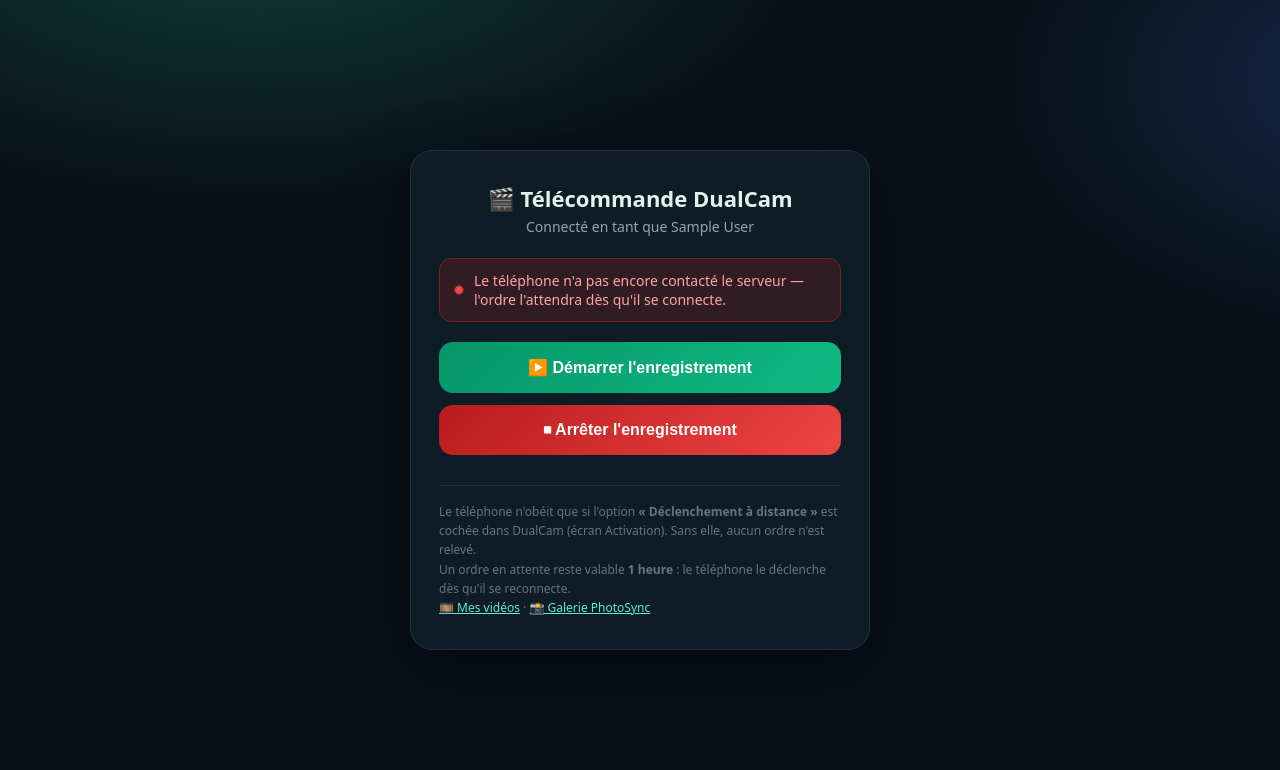
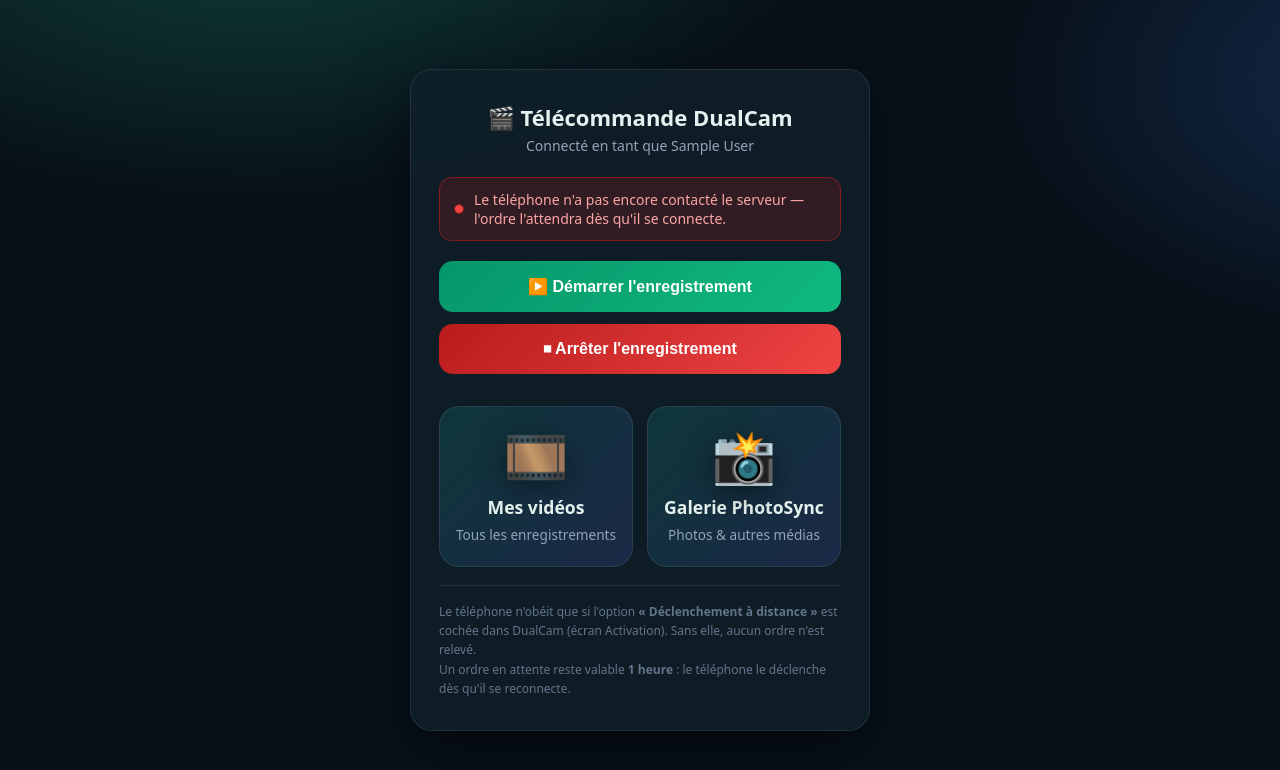
Before and after one commit to luvumbu/luvumbu, a PHP site: page /DualCam/web/remote.php in a window 1280 px wide. Shown: the top 770 px of the page. Run offline with PHP 8.4, Linux system fonts and the light colour scheme; the visitor is signed in with stand-in values (Sample User, id 1); data that the repository does not hold is empty.

Commit message:
dualcam : télécommande — mêmes tuiles d'accès (logos en avant) que l'accueil
Co-Authored-By: Claude Opus 4.8 <noreply@anthropic.com>

```diff
--- a/DualCam/web/remote.php
+++ b/DualCam/web/remote.php
@@ -100,6 +100,16 @@ $online  = $agoSec !== null && $agoSec <= 60;
     .note{color:#64748b;font-size:12px;line-height:1.6;margin-top:18px;border-top:1px solid rgba(148,163,184,.15);padding-top:16px;}
     a{color:#5eead4;}
 
+    /* Tuiles d'accès (logos bien en avant), même style que l'accueil DualCam. */
+    .quicklinks{display:grid;grid-template-columns:1fr 1fr;gap:14px;margin-top:20px;}
+    .ql{display:flex;flex-direction:column;align-items:center;text-align:center;gap:4px;padding:22px 14px;border-radius:20px;text-decoration:none;color:#e6f2ef;
+        background:linear-gradient(135deg,rgba(20,184,166,.16),rgba(99,102,241,.16));border:1px solid rgba(148,163,184,.15);
+        transition:transform .14s ease,border-color .14s ease,box-shadow .14s ease;}
+    .ql:hover{transform:translateY(-5px);border-color:#14b8a6;box-shadow:0 16px 36px rgba(0,0,0,.5);}
+    .ql .ql-ic{font-size:52px;line-height:1;filter:drop-shadow(0 6px 14px rgba(0,0,0,.45));}
+    .ql b{font-size:1.1rem;margin-top:10px;font-weight:800;}
+    .ql small{color:#94a3b8;font-size:.85rem;margin-top:2px;}
+
     /* Effet REC : cadre rouge pulsant sur TOUTE la page quand le téléphone filme. */
     #recFx{position:fixed;inset:0;pointer-events:none;z-index:50;display:none;
            border:10px solid #ef4444;box-shadow:inset 0 0 120px rgba(239,68,68,.55);animation:recpulse 1.3s infinite;}
@@ -134,12 +144,15 @@ $online  = $agoSec !== null && $agoSec <= 60;
         <button class="stop"  name="cmd" value="stop">⏹ Arrêter l'enregistrement</button>
     </form>
 
+    <div class="quicklinks">
+        <a class="ql" href="dualcam.php"><span class="ql-ic">🎞️</span><b>Mes vidéos</b><small>Tous les enregistrements</small></a>
+        <a class="ql" href="gallery.php"><span class="ql-ic">📸</span><b>Galerie PhotoSync</b><small>Photos &amp; autres médias</small></a>
+    </div>
+
     <div class="note">
         Le téléphone n'obéit que si l'option <b>« Déclenchement à distance »</b> est cochée
         dans DualCam (écran Activation). Sans elle, aucun ordre n'est relevé.<br>
-        Un ordre en attente reste valable <b>1 heure</b> : le téléphone le déclenche dès qu'il se reconnecte.<br>
-        <a href="dualcam.php">🎞️ Mes vidéos</a> ·
-        <a href="gallery.php">📸 Galerie PhotoSync</a>
+        Un ordre en attente reste valable <b>1 heure</b> : le téléphone le déclenche dès qu'il se reconnecte.
     </div>
 </div>
 
```
Also changed, not shown: DualCam_app/server/web/remote.php (+16 -3 lines).
